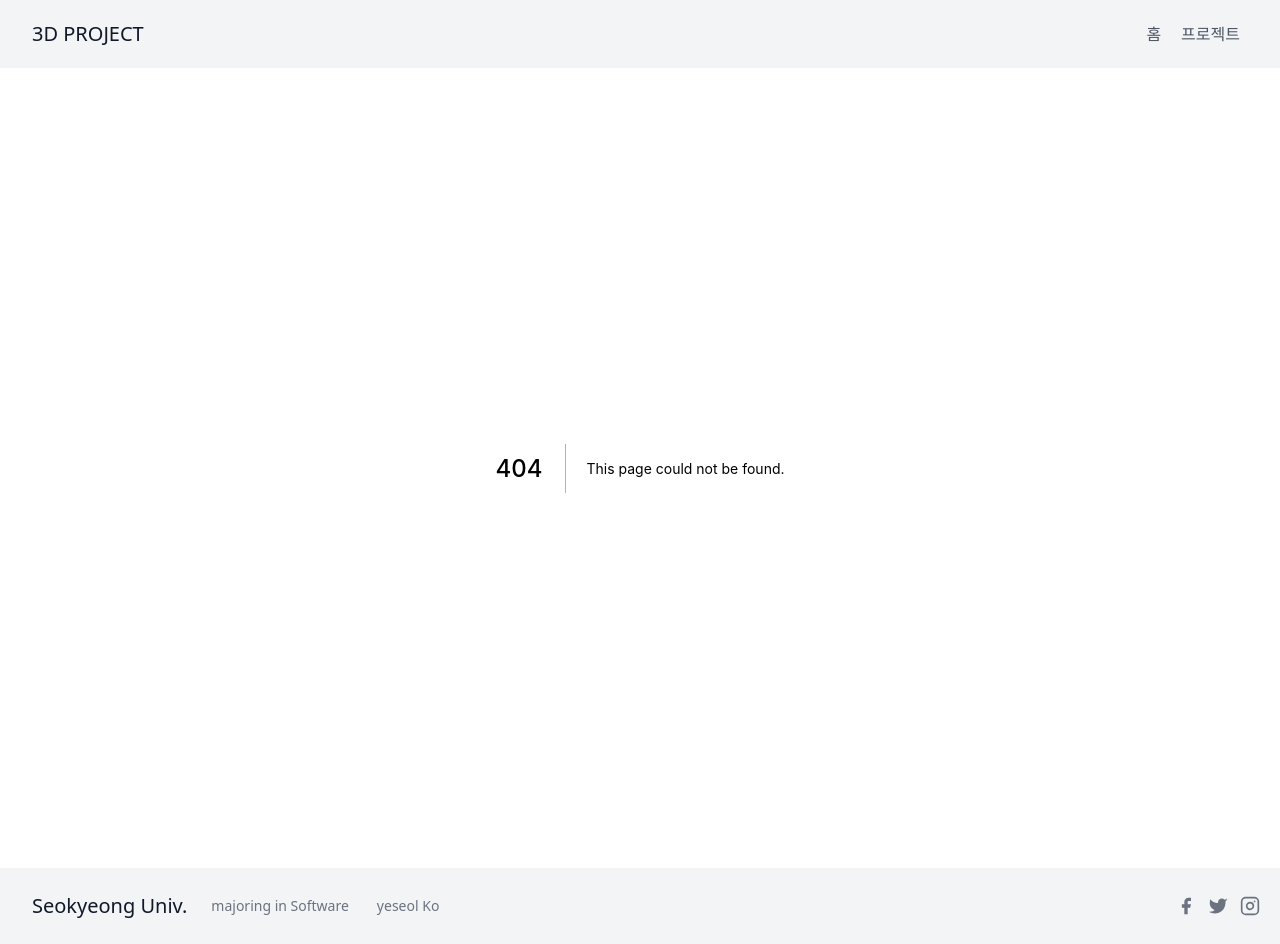
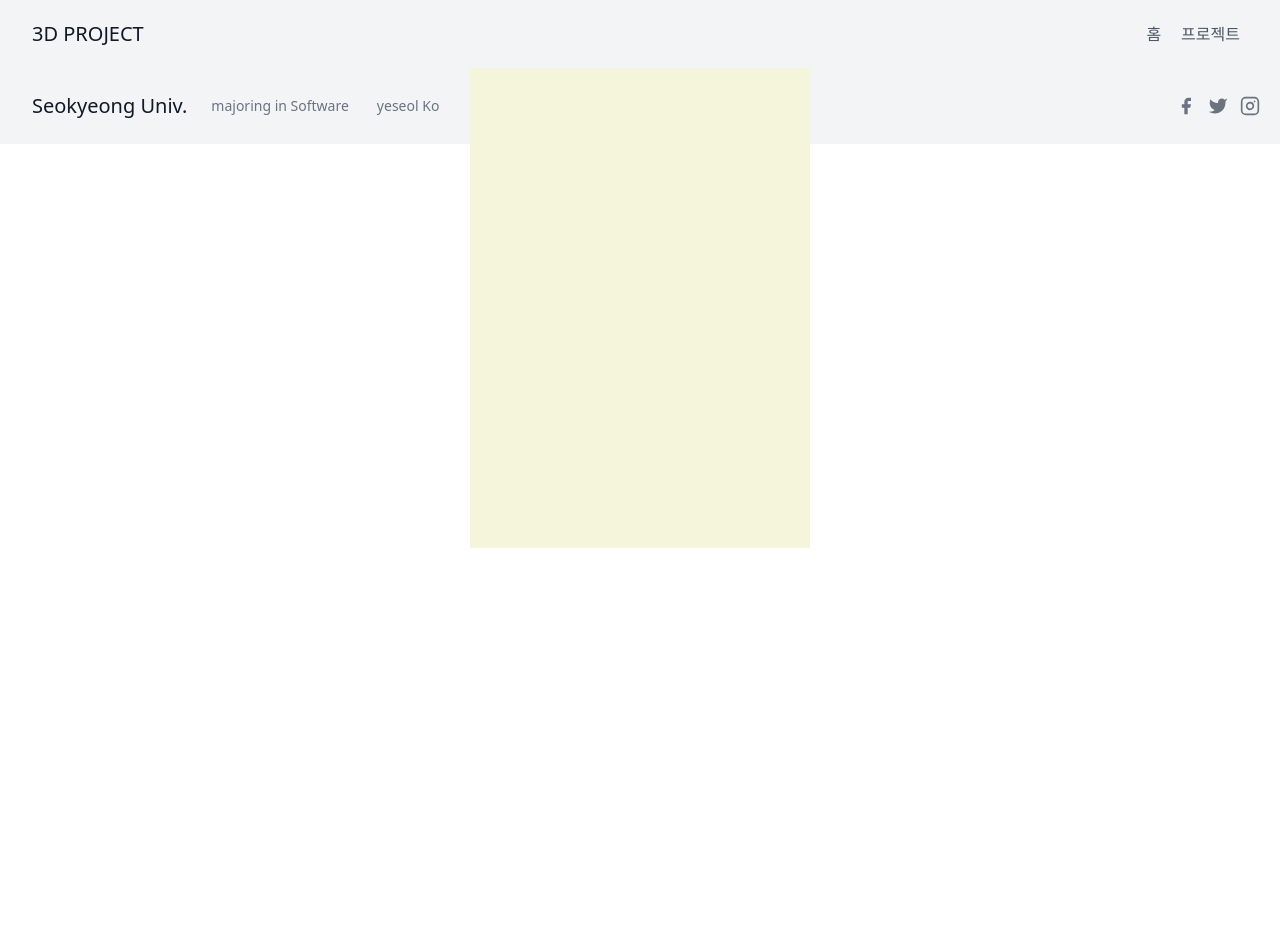
Before and after one commit to YeSeolKo/capstone, a Next.js app in the folder frontend/: page /filter_tf in a window 1280 px wide. Before the commit this address had no page. After the commit the page ends 800 px from the top, so only its background shows below. Built offline with nearby package versions, Linux system fonts and the light colour scheme; no server answers.

Commit message:
#6 styled-component적용

```diff
--- a/frontend/components/camera/FaceMeshComponent.js
+++ b/frontend/components/detection/MP_FaceMeshComponent.js
@@ -1,3 +1,4 @@
+//"" 미디어파이프 ""
 import { FaceMesh, FACEMESH_LEFT_EYE, FACEMESH_LIPS, FACEMESH_RIGHT_EYE, Results } from "@mediapipe/face_mesh";
 import React, { useRef, useEffect } from "react";
 import * as Facemesh from "@mediapipe/face_mesh";
@@ -7,14 +8,14 @@ import Webcam from "react-webcam";
 import BackCard from "../home/BackCard";
 
 
-export default function FaceMeshComponent() {
+export default function MP_FaceMeshComponent() {
 
   const webcamRef=useRef(null);
   const canvasRef=useRef(null);
   //camera 초기화
   var camera=null;
-  //connect
-  const connect = drawConnectors;//drawConnectors사용
+  //drawing
+  const drawing = drawConnectors;//drawConnectors사용
 
   //onResults 콜백함수
   function onResults(results){
@@ -24,6 +25,7 @@ export default function FaceMeshComponent() {
     const videoWidth = webcamRef.current.video.videoWidth;
     const videoHeight = webcamRef.current.video.videoHeight;
 
+    //canvas와 video를 연결해야한다 --> 그래야 filter처럼 사용
     // Set canvas width 캔버스 너비 지정
     canvasRef.current.width = videoWidth;
     canvasRef.current.height = videoHeight;
@@ -42,27 +44,27 @@ export default function FaceMeshComponent() {
     //------------------faceMesh 그리는부분
     if (results.multiFaceLandmarks) {
       for (const landmarks of results.multiFaceLandmarks) {
-        connect(canvasCtx, landmarks, Facemesh.FACEMESH_TESSELATION, {
+        drawing(canvasCtx, landmarks, Facemesh.FACEMESH_TESSELATION, {
           color: "#C0C0C070",
           lineWidth: 1,
         });
         //
-        connect(canvasCtx, landmarks, Facemesh.FACEMESH_RIGHT_EYE, {
+        drawing(canvasCtx, landmarks, Facemesh.FACEMESH_RIGHT_EYE, {
           color: "#FF3030",
         });
-        connect(canvasCtx, landmarks, Facemesh.FACEMESH_RIGHT_EYEBROW, {
+        drawing(canvasCtx, landmarks, Facemesh.FACEMESH_RIGHT_EYEBROW, {
           color: "#FF3030",
         });
-        connect(canvasCtx, landmarks, Facemesh.FACEMESH_LEFT_EYE, {
+        drawing(canvasCtx, landmarks, Facemesh.FACEMESH_LEFT_EYE, {
           color: "#30FF30",
         });
-        connect(canvasCtx, landmarks, Facemesh.FACEMESH_LEFT_EYEBROW, {
+        drawing(canvasCtx, landmarks, Facemesh.FACEMESH_LEFT_EYEBROW, {
           color: "#30FF30",
         });
-        connect(canvasCtx, landmarks, Facemesh.FACEMESH_FACE_OVAL, {
+        drawing(canvasCtx, landmarks, Facemesh.FACEMESH_FACE_OVAL, {
           color: "#E0E0E0",
         });
-        connect(canvasCtx, landmarks, Facemesh.FACEMESH_LIPS, {
+        drawing(canvasCtx, landmarks, Facemesh.FACEMESH_LIPS, {
           color: "#E0E0E0",
         });
       }
@@ -149,7 +151,8 @@ export default function FaceMeshComponent() {
             width: 640,
             height: 480,
           }}
-        ></canvas>
+        />
+        {/* </canvas> */}
       </div>
   );
 }
--- /dev/null
+++ b/frontend/components/detection/TF_FaceMeshComponent.js
@@ -0,0 +1,56 @@
+//"" Tensorflow.js"""
+
+import React, { useRef, useState } from 'react';
+//import * as tf from "@tensorflow/tfjs";
+//import * as facemesh from"@tensorflow-models/facemesh";
+import Webcam from "react-webcam";
+import styled from 'styled-components';
+// import tw from 'tailwind-styled-components/dist/tailwind';
+import { Canvas } from '@react-three/fiber';
+
+
+// ─── css  ───────────────────────────────────────────────────────────────────────
+const WebcamContainer = styled(Webcam)`
+  position: absolute;
+  margin-left: auto;
+  margin-right: auto;
+  left: 0;
+  right: 0;
+  text-align: center;
+  z-index: 9;
+  width: 640px;
+  height: 480px;
+`;
+
+const CanvasContainer = styled.div`
+  background-color: beige;
+  position: absolute;
+  margin-left: auto;
+  margin-right: auto;
+  left: 0;
+  right: 0;
+  text-align: center;
+  z-index: 9;
+  width: 340px;
+  height: 480px;
+`;
+// ─────────────────────────────────────────────────────────────────────────────
+
+
+
+
+export default function TF_FaceMeshComponent() {
+    const webcamRef=useRef(null);
+    const canvasRef=useRef(null);
+
+    return(
+        <>
+        <WebcamContainer/>
+        <CanvasContainer/>
+
+
+
+
+        </>
+      );
+        }
--- a/frontend/package.json
+++ b/frontend/package.json
@@ -14,6 +14,7 @@
     "@mediapipe/face_mesh": "^0.4.1633559619",
     "@react-three/drei": "^9.23.8",
     "@react-three/fiber": "^8.4.1",
+    "@tensorflow/tfjs": "^4.4.0",
     "axios": "^1.2.1",
     "immer": "^9.0.15",
     "next": "12.2.5",
--- a/frontend/pages/filter.js
+++ b/frontend/pages/filter_mp.js
@@ -5,7 +5,7 @@ import React, { useRef, useEffect } from "react";
 import dynamic from 'next/dynamic'; //SSR:false를 위해서 dynamic 사용
 
 //NoSSR
-const FaceMeshComponent = dynamic(()=> import ('../components/camera/FaceMeshComponent'),{
+const FaceMeshComponent = dynamic(()=> import ('../components/detection/MP_FaceMeshComponent'),{
     ssr:false,
     });
 
--- /dev/null
+++ b/frontend/pages/filter_tf.js
@@ -0,0 +1,21 @@
+//tensorflow.js
+import Seo from '../components/Seo';
+import tw from 'tailwind-styled-components';
+import Link from 'next/link';
+import React, { useRef, useEffect } from "react";
+import dynamic from 'next/dynamic'; //SSR:false를 위해서 dynamic 사용
+
+//NoSSR
+const TF_FaceMeshComponent = dynamic(()=> import ('../components/detection/TF_FaceMeshComponent'),{
+    ssr:false,
+    });
+
+export  default function TF_Filter(){
+
+    return(
+        <>
+        <Seo title='TF_Filter'></Seo>
+        <TF_FaceMeshComponent/>
+        </>
+    );
+}
```
Also changed, not shown: frontend/components/detection/TF.js (added), 2 other files (tests, documents, lock files or other folders).
